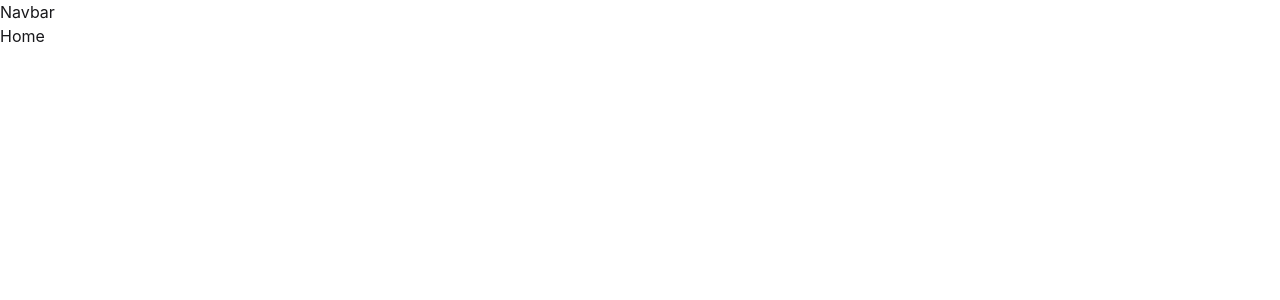
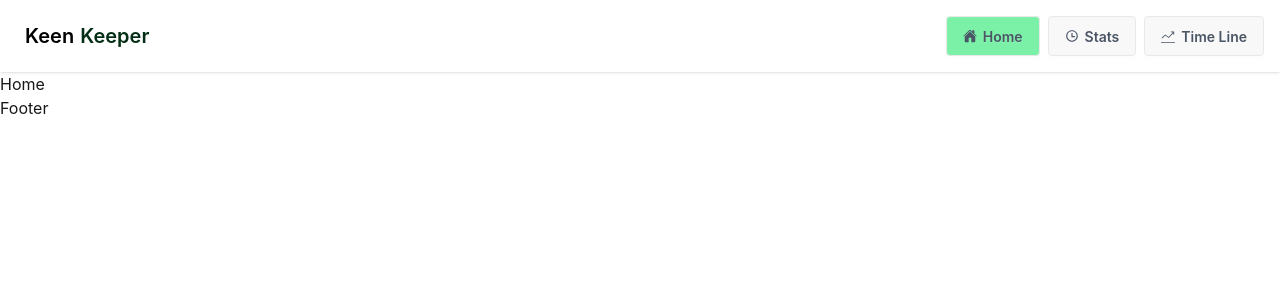
Before and after one commit to neya-mul/Assignment-7, a React (Vite) app: page / in a window 1280 px wide. Shown: the top 300 px of the page. Built offline with nearby package versions, Linux system fonts and the light colour scheme.

Commit message:
navbar completed

```diff
--- a/package.json
+++ b/package.json
@@ -13,6 +13,7 @@
     "@tailwindcss/vite": "^4.2.2",
     "react": "^19.2.4",
     "react-dom": "^19.2.4",
+    "react-icons": "^5.6.0",
     "react-router": "^7.14.0",
     "tailwindcss": "^4.2.2"
   },
--- a/src/App.jsx
+++ b/src/App.jsx
@@ -1,14 +1,16 @@
 import { useState } from 'react'
 import { Outlet } from 'react-router'
+import Navbar from './Layouts/Navbar'
+import Footer from './Layouts/Footer'
 
 function App() {
   const [count, setCount] = useState(0)
 
   return (
     <>
-     <h1>Navbar</h1>
-     <Outlet></Outlet>
-
+      <Navbar></Navbar>
+      <Outlet></Outlet>
+      <Footer></Footer>
 
     </>
   )
--- /dev/null
+++ b/src/Layouts/Footer.jsx
@@ -0,0 +1,7 @@
+import React from 'react'
+
+export default function Footer() {
+  return (
+    <div>Footer</div>
+  )
+}
--- /dev/null
+++ b/src/Layouts/Navbar.jsx
@@ -0,0 +1,39 @@
+import React from 'react'
+import { IoHome } from 'react-icons/io5'
+import { RiTimeLine } from 'react-icons/ri'
+import { TfiStatsUp } from 'react-icons/tfi'
+import { Link, NavLink } from 'react-router'
+
+export default function Navbar() {
+  return (
+    <div className="navbar bg-base-100 shadow-sm container mx-auto">
+      <div className="navbar-start">
+        <div className="dropdown">
+          <div tabIndex={0} role="button" className="btn btn-ghost lg:hidden">
+            <svg xmlns="http://www.w3.org/2000/svg" className="h-5 w-5" fill="none" viewBox="0 0 24 24" stroke="currentColor"> <path strokeLinecap="round" strokeLinejoin="round" strokeWidth="2" d="M4 6h16M4 12h8m-8 6h16" /> </svg>
+          </div>
+          <ul
+            tabIndex="-1"
+            className="menu menu-sm dropdown-content bg-base-100 rounded-box z-1 mt-3 w-52 p-2 shadow">
+            <NavLink to='/' className={({ isActive }) => `${isActive ? 'bg-green-300' : ""} flex items-center btn text-gray-600 mx-1`}><IoHome />Home</NavLink>
+            <NavLink to='timeline' className={({ isActive }) => `${isActive ? 'bg-green-300' : ""} flex items-center btn text-gray-600 mx-1`}><RiTimeLine />
+              Stats</NavLink>
+            <NavLink to='stats' className={({ isActive }) => `${isActive ? 'bg-green-300' : ""} flex items-center btn text-gray-600 mx-1`}><TfiStatsUp />
+              Time Line</NavLink>
+          </ul>
+        </div>
+        <a className="btn btn-ghost text-xl"><span className='text-black'>Keen</span><span className='text-green-950'>Keeper</span></a>
+      </div>
+      <div className="navbar-end hidden lg:flex">
+        <ul className="menu menu-horizontal px-1">
+          <NavLink to='/' className={({ isActive }) => `${isActive ? 'bg-green-300' : ""} flex items-center btn text-gray-600 mx-1`}><IoHome />Home</NavLink>
+          <NavLink to='timeline' className={({ isActive }) => `${isActive ? 'bg-green-300' : ""} flex items-center btn text-gray-600 mx-1`}><RiTimeLine />
+            Stats</NavLink>
+          <NavLink to='stats' className={({ isActive }) => `${isActive ? 'bg-green-300' : ""} flex items-center btn text-gray-600 mx-1`}><TfiStatsUp />
+            Time Line</NavLink>
+        </ul>
+      </div>
+
+    </div>
+  )
+}
--- /dev/null
+++ b/src/Pages/Stats.jsx
@@ -0,0 +1,7 @@
+import React from 'react'
+
+export default function Stats() {
+  return (
+    <div>Stats</div>
+  )
+}
--- a/src/Router/router.jsx
+++ b/src/Router/router.jsx
@@ -1,6 +1,7 @@
 import { createBrowserRouter } from "react-router";
 import App from "../App";
 import Timeline from "../Pages/Timeline";
+import Stats from "../Pages/Stats";
 
 export const router = createBrowserRouter([
   {
@@ -15,6 +16,10 @@
       {
         path: "/timeline",
         element: <Timeline></Timeline>
+      },
+      {
+        path: "/stats",
+        element: <Stats></Stats>
       }
     ]
   },
```
Also changed, not shown: 1 other file (tests, documents, lock files or other folders).
